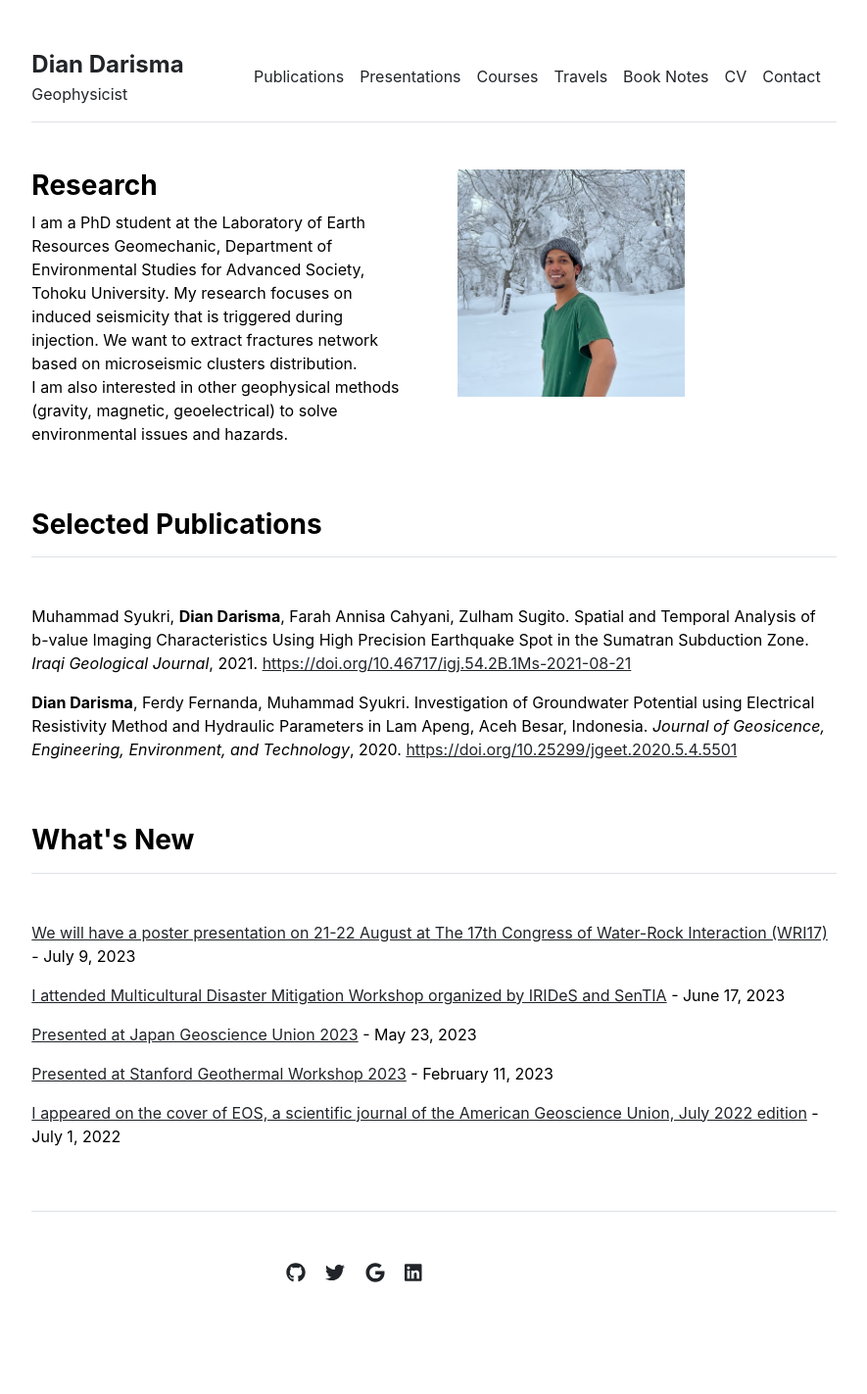
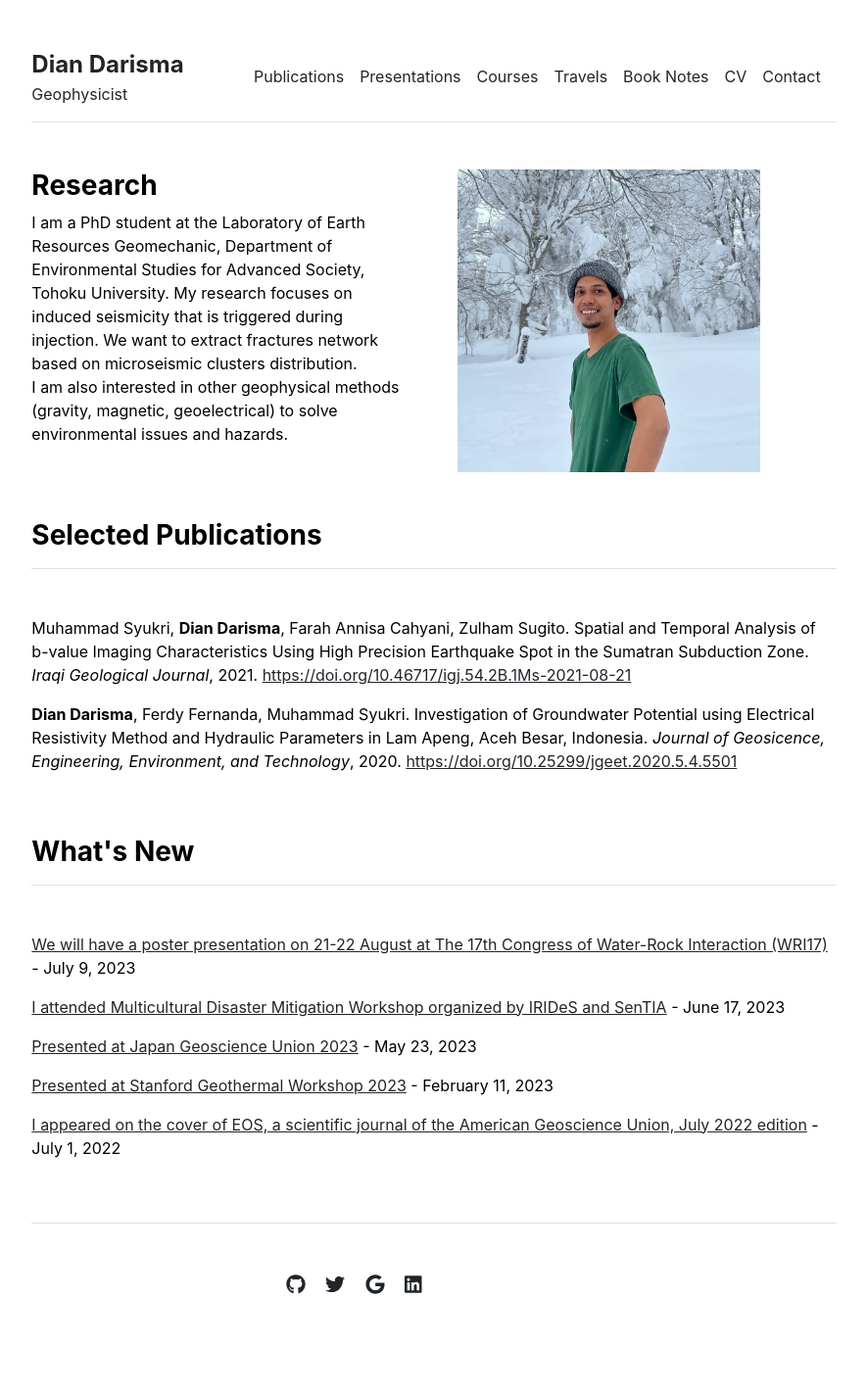
Before and after one commit to diandarisma/diandarisma.github.io, a Jekyll site: the page built from index.md, in a window 1280 px wide. Shown: the whole page at 98% size, without its empty margins (197-1082 px from the left). Built offline with Jekyll 4.4.1, drawn with Linux system fonts in a browser that asks for light colours.

Commit message:
Update home.html

```diff
--- a/_layouts/home.html
+++ b/_layouts/home.html
@@ -8,7 +8,7 @@
     {{ content }}
   </div>
   <div class="col-md-6">
-    <img src="{{ site.github.url }}/assets/img/contact2.jpeg" alt="Home" width="60%">
+    <img src="{{ site.github.url }}/assets/img/contact2.jpeg" alt="Home" width="80%">
   </div>
 </div>
 
```
